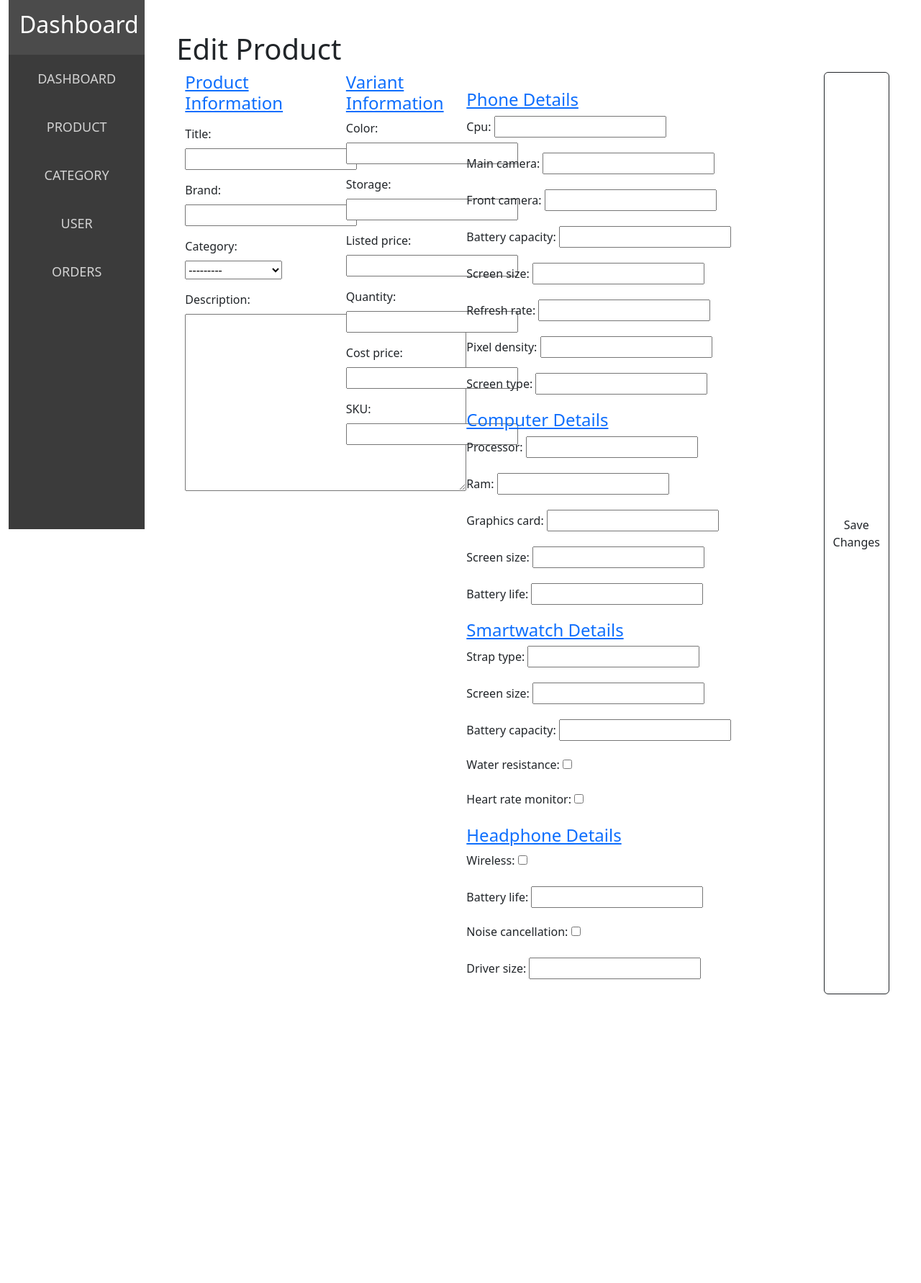
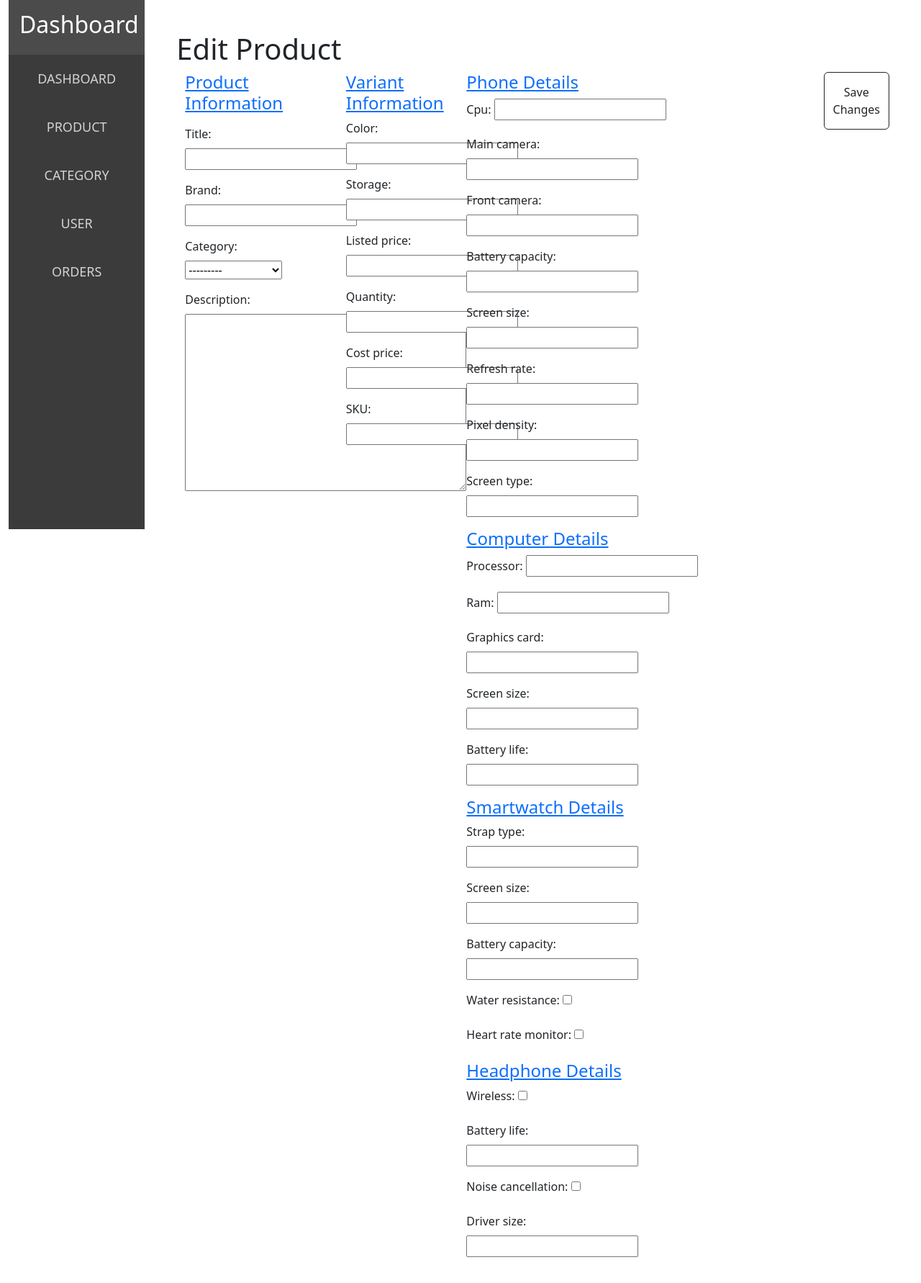
Before and after one commit to DatDangg/final_python, a Django app: template backend/api/templates/edit_product.html in a window 1280 px wide. Shown: the whole page at 72% size. Before the commit the page ends 1381 px from the top, so only its background shows below. Run offline with Django 5.2, Linux system fonts and the light colour scheme; the template is opened without the code that fills it: values that come from a table or form of the project are taken from there, others are empty; data comes from the database, SQL or seed files in the repository; parts of the project's set-up code (start-up, migrations or seed data) failed here and were passed over; some libraries are stand-ins or nearby versions.

Commit message:
update something

```diff
--- a/backend/api/templates/edit_product.html
+++ b/backend/api/templates/edit_product.html
@@ -20,37 +20,37 @@
             </div>
 
             <!-- Conditionally show detail forms based on product category -->
-            <div class="row mt-4">
+            <div class="row">
                 {% if phone_detail_form %}
-                    <div class="col-md-12">
+                    <div class="col-md-8">
                         <h4 class="fw-lighter text-primary text-decoration-underline">Phone Details</h4>
                         {{ phone_detail_form.as_p }}
                     </div>
                 {% endif %}
 
                 {% if computer_detail_form %}
-                    <div class="col-md-12">
+                    <div class="col-md-8">
                         <h4 class="fw-lighter text-primary text-decoration-underline">Computer Details</h4>
                         {{ computer_detail_form.as_p }}
                     </div>
                 {% endif %}
 
                 {% if smartwatch_detail_form %}
-                    <div class="col-md-12">
+                    <div class="col-md-8">
                         <h4 class="fw-lighter text-primary text-decoration-underline">Smartwatch Details</h4>
                         {{ smartwatch_detail_form.as_p }}
                     </div>
                 {% endif %}
 
                 {% if headphone_detail_form %}
-                    <div class="col-md-12">
+                    <div class="col-md-8">
                         <h4 class="fw-lighter text-primary text-decoration-underline">Headphone Details</h4>
                         {{ headphone_detail_form.as_p }}
                     </div>
                 {% endif %}
             </div>
 
-            <button class="btn btn-outline-dark" style="margin-left: 10px;" type="submit">Save Changes</button>
+            <button class="btn btn-outline-dark" style=" height: 80px; width: 150px" type="submit">Save Changes</button>
         </div>
     </form>
 {% endblock %}
--- a/backend/api/templates/product_list.html
+++ b/backend/api/templates/product_list.html
@@ -51,9 +51,9 @@
                         {% endif %}
                     </td>
                     <!-- Include both product_id and variant_id in the URL -->
-                    <td>
+                    <td >
                         {% for variant in item.variants %}
-                            <a href="{% url 'edit_product' item.product.id variant.id %}">Sửa</a><br>
+                            <a  href="{% url 'edit_product' item.product.id variant.id %}">Sửa</a><br>
                         {% endfor %}
                     </td>
                     <td><a href="{% url 'delete_product' item.product.id %}" class="text-danger">Xóa</a></td>
```
Also changed, not shown: backend/api/templates/order_list.html (+23 -5 lines).
